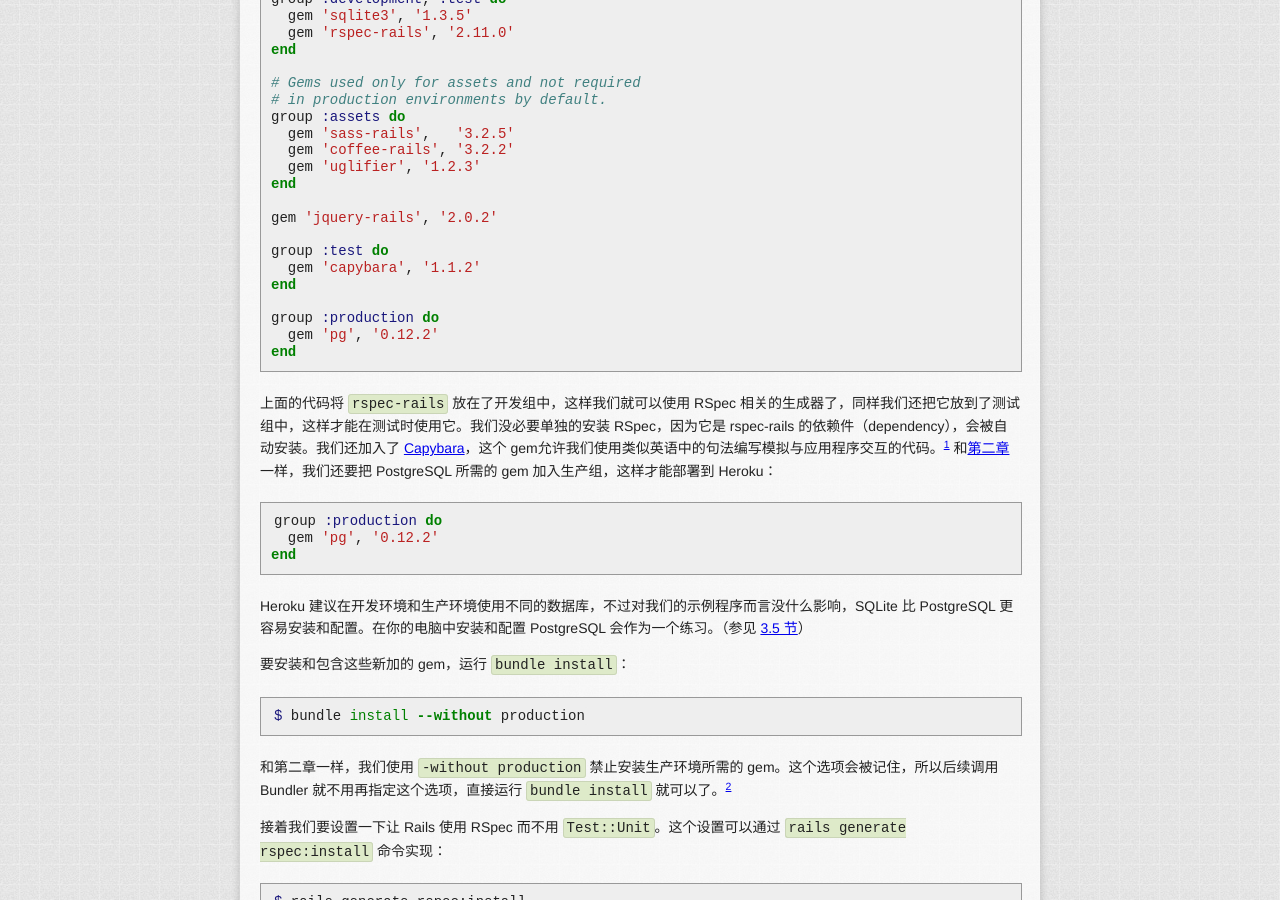
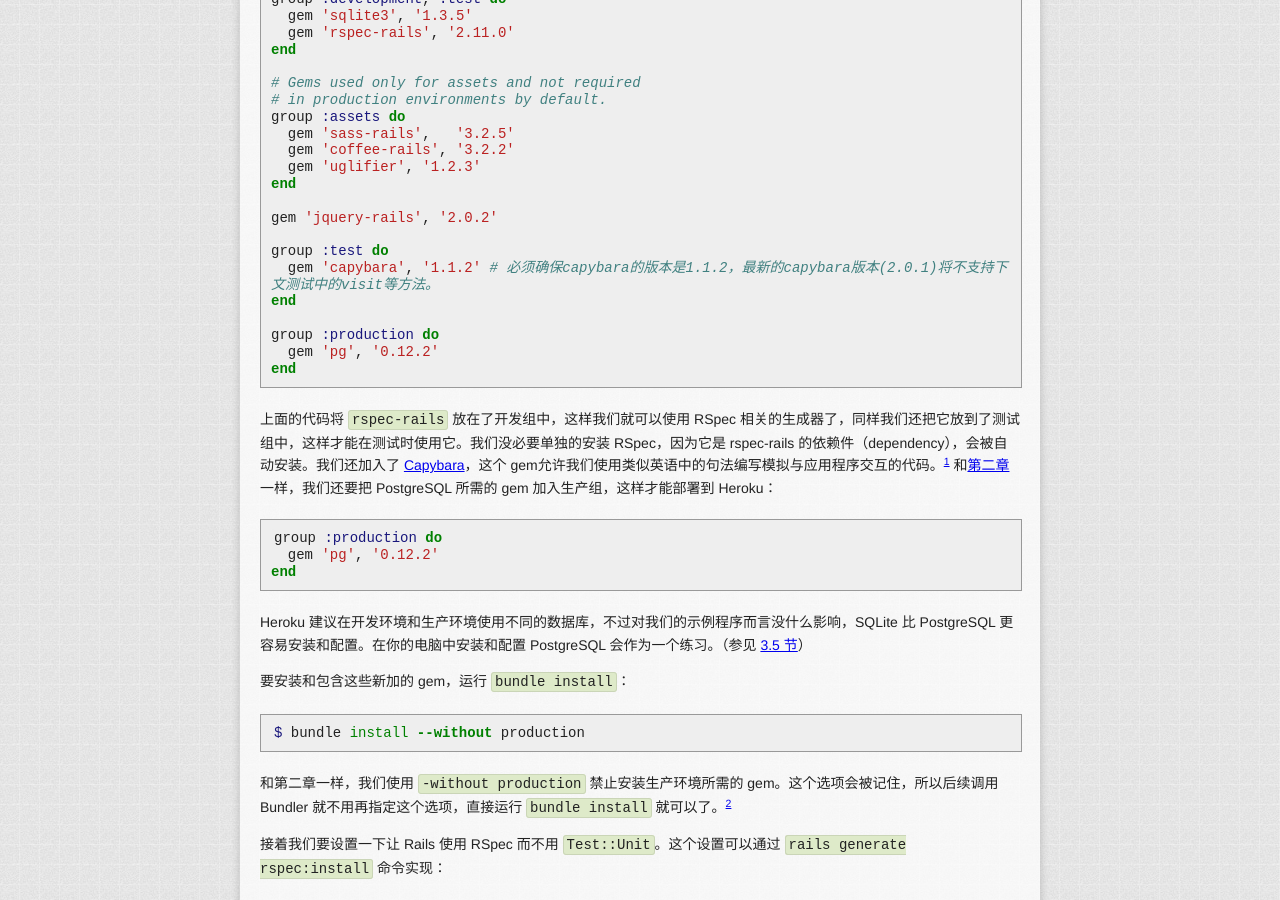
Before and after one commit to AndorChen/rails-tutorial-2nd-cn, a Jekyll site: the page built from chapter3.md, in a window 1280 px wide and 900 px high, scrolled down 936 px. Built offline with Jekyll 4.4.1, drawn with Linux system fonts in a browser that asks for light colours; nearby versions of some CDN libraries; library files that are not in the unit come from our copies; Markdown is read by kramdown in place of the engine named in the settings.

Commit message:
Update chapter3.md
必须确保capybara的版本是1.1.2，最新的capybara版本(2.0.1, 2.0.0)将不支持TDD测试中的visit方法。

```diff
--- a/chapter3.md
+++ b/chapter3.md
@@ -44,7 +44,7 @@
 gem 'jquery-rails', '2.0.2'
 
 group :test do
-  gem 'capybara', '1.1.2'
+  gem 'capybara', '1.1.2' # 必须确保capybara的版本是1.1.2，最新的capybara版本(2.0.1)将不支持下文测试中的visit等方法。
 end
 
 group :production do
```
